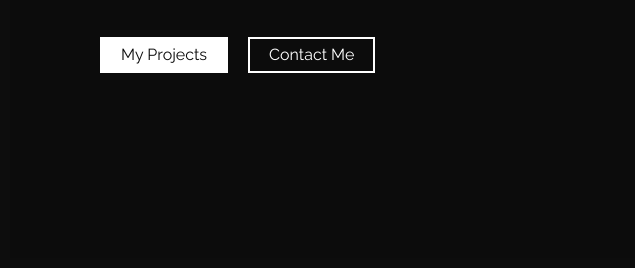
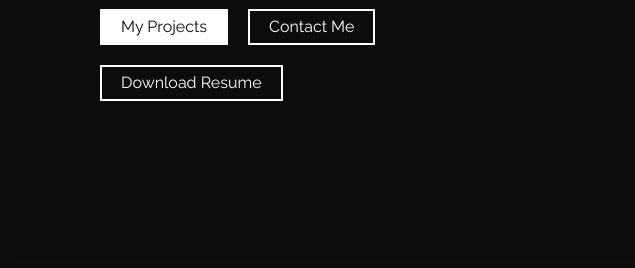
Before and after one commit to divyanshsawant/my-portfolio, a React app: page / in a window 1280 px wide. Shown: the part 532-800 px from the top of the page, 0-635 px from the left. Built offline with nearby package versions, Linux system fonts and the light colour scheme; some packages are replaced by stand-ins of ours.

Commit message:
download resume

```diff
--- a/src/pages/home/index.js
+++ b/src/pages/home/index.js
@@ -56,6 +56,16 @@ export const Home = () => {
                       <div className="ring three"></div>
                     </div>
                   </Link>
+
+                    <a href="https://www.google.com">
+                    <div id="button_h" className="ac_btn btn your-div-class" >
+                      Download Resume
+                      <div className="ring one"></div>
+                      <div className="ring two"></div>
+                      <div className="ring three"></div>
+                    </div>
+                    </a>
+
                 </div>
               </div>
             </div>
--- a/src/pages/home/style.css
+++ b/src/pages/home/style.css
@@ -5,6 +5,10 @@ section {
     -webkit-transition: all .5s ease-in;
     -o-transition: all .5s ease-in;
     transition: all .5s ease-in;
+}
+.your-div-class {
+    margin-top: 20px; /* Adjust the value as needed */
+    padding: 10px;
 }
 
 #homedesc{
--- a/src/pages/portfolio/style.css
+++ b/src/pages/portfolio/style.css
@@ -6,6 +6,10 @@
     -moz-column-gap: 4rem;
     -webkit-column-gap: 4rem;
 }
+
+
+
+
 
 .po_item {
     display: inline-block;
```
